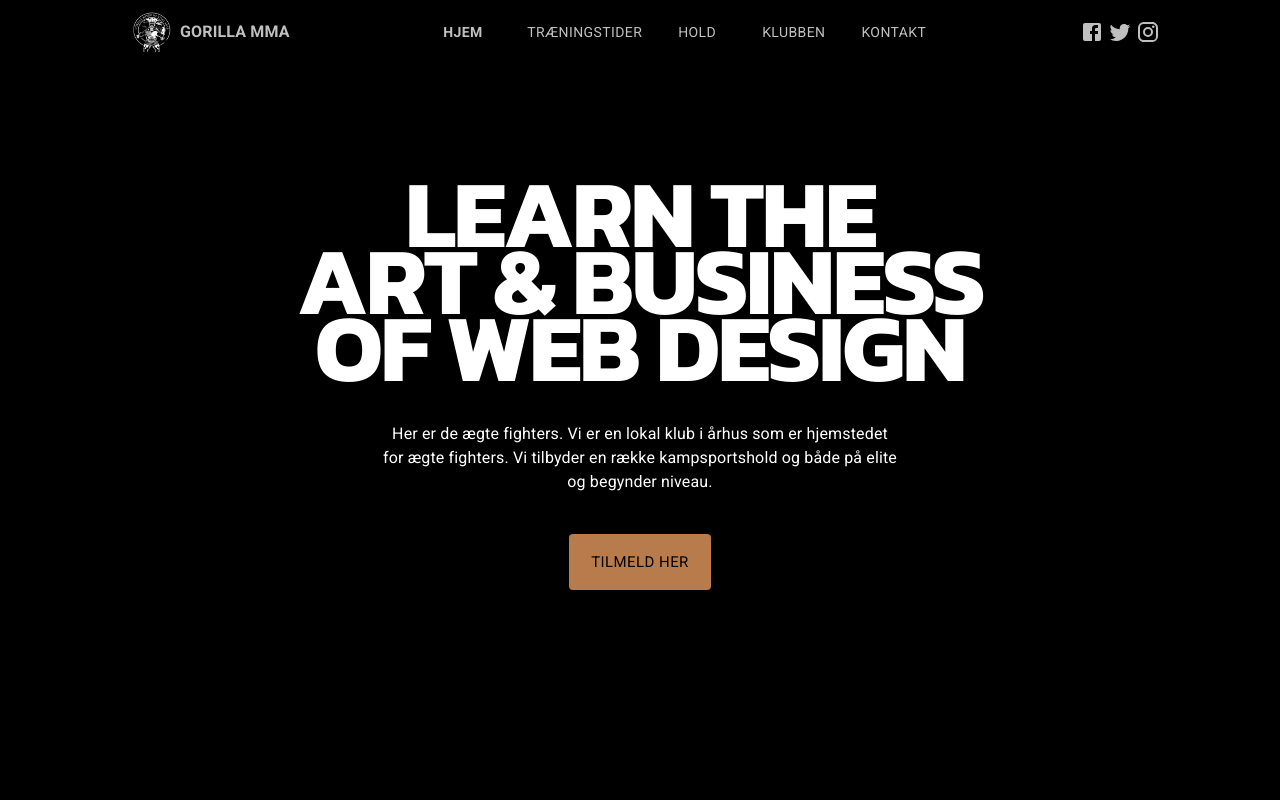
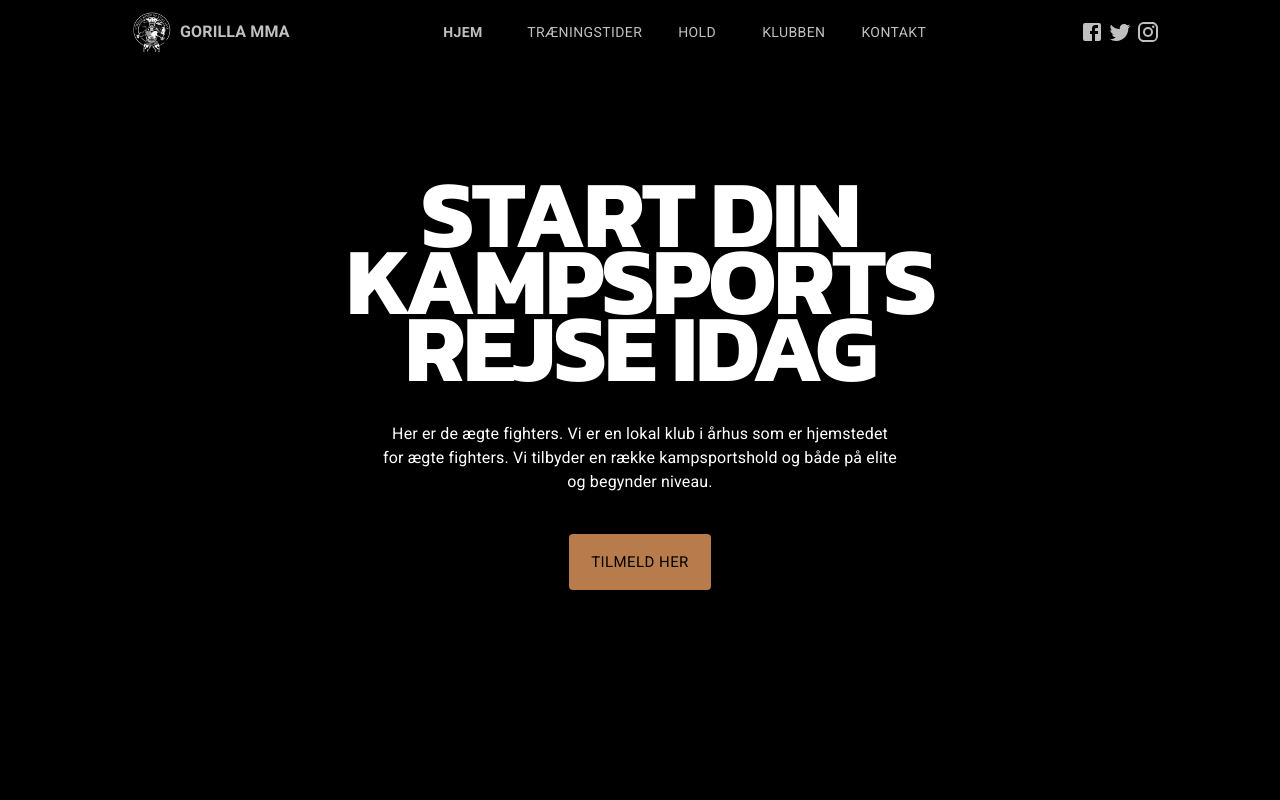
Before and after one commit to fuad0019/boxingTemplate, a React (Vite) app: page / in a window 1280 px wide. Shown: the top 800 px of the page. Built offline with nearby package versions, Linux system fonts and the light colour scheme; the HTML template or start-up script is replaced by a standard one.

Commit message:
changed ports back

```diff
--- a/src/sections/heroSections/FullTextHero.tsx
+++ b/src/sections/heroSections/FullTextHero.tsx
@@ -72,7 +72,7 @@ function HeroSection({ scrollTo }: HeroSectionProps) {
 
                         <Grid md={12}>
 
-                            <Typography style={{ whiteSpace: 'pre-line', lineHeight: 0.7 }} color={themer.palette.text.primary} variant='h1'>{'LEARN THE\nART & BUSINESS\nOF WEB DESIGN'}</Typography>
+                            <Typography style={{ whiteSpace: 'pre-line', lineHeight: 0.7 }} color={themer.palette.text.primary} variant='h1'>{'START DIN\nKAMPSPORTS\nREJSE IDAG'}</Typography>
 
                         </Grid>
 
--- a/vite.config.ts
+++ b/vite.config.ts
@@ -7,11 +7,11 @@ export default defineConfig({
  base: "/",
  plugins: [react()],
  preview: {
-  port: 5175,
+  port: 5173,
   strictPort: true,
  },
  server: {
-  port: 5175,
+  port: 5173,
   strictPort: true,
   host: true,
  },
```
